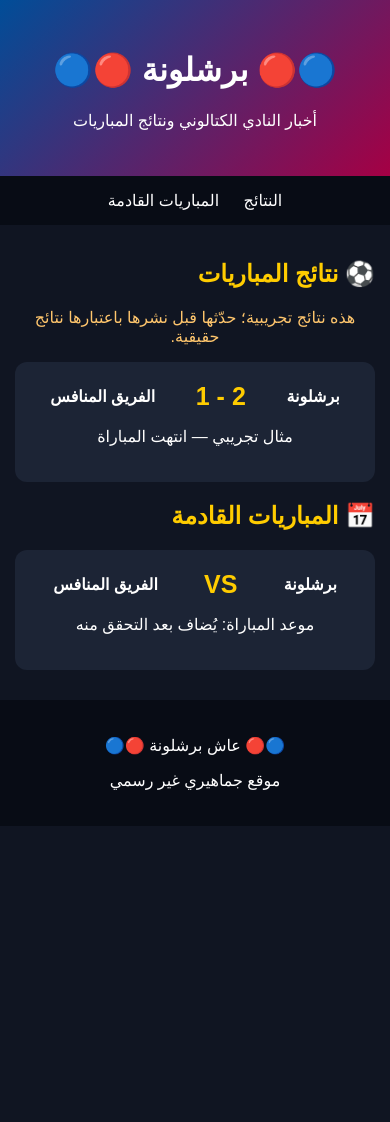
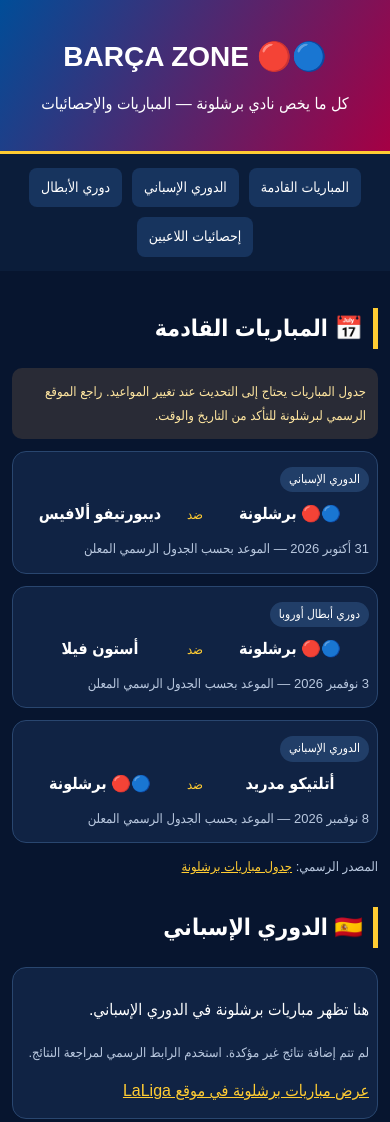
Before and after one commit to hwthmhmd0113-D/-barcelona-site, a plain HTML site: page index.html in a window 390 px wide. Shown: the top 1122 px of the page. Before the commit the page ends 844 px from the top, so only its background shows below. Drawn offline with Linux system fonts and the light colour scheme.

Commit message:
Update Barcelona website

```diff
--- a/index.html
+++ b/index.html
@@ -3,63 +3,188 @@
 <head>
 <meta charset="UTF-8">
 <meta name="viewport" content="width=device-width, initial-scale=1.0">
-<title>برشلونة | الموقع الجماهيري</title>
+<meta name="theme-color" content="#07152f">
+<title>Barça Zone | عالم برشلونة</title>
 
 <style>
+:root {
+  --blue: #0645a5;
+  --red: #a50044;
+  --bg: #07152f;
+  --card: #102344;
+  --text: #ffffff;
+  --muted: #b9c8df;
+  --gold: #ffcc33;
+}
+
+* {
+  box-sizing: border-box;
+}
+
 body {
   margin: 0;
-  font-family: Arial, sans-serif;
-  background: #101522;
+  font-family: Arial, Tahoma, sans-serif;
+  background: var(--bg);
+  color: var(--text);
+  line-height: 1.8;
+}
+
+header {
+  text-align: center;
+  padding: 32px 15px;
+  background: linear-gradient(120deg, #004d98, #a50044);
+  border-bottom: 3px solid var(--gold);
+}
+
+header h1 {
+  margin: 0;
+  font-size: clamp(28px, 6vw, 44px);
+}
+
+header p {
+  margin: 8px 0 0;
+}
+
+nav {
+  display: flex;
+  justify-content: center;
+  flex-wrap: wrap;
+  gap: 10px;
+  padding: 14px 8px;
+  background: #0b1d3a;
+  position: sticky;
+  top: 0;
+  z-index: 10;
+}
+
+nav a {
   color: white;
+  text-decoration: none;
+  padding: 7px 12px;
+  border-radius: 8px;
+  background: #17345e;
+  font-size: 14px;
 }
-header {
-  background: linear-gradient(135deg, #004d98, #a50044);
-  text-align: center;
-  padding: 30px 10px;
+
+nav a:hover {
+  background: var(--red);
 }
-header h1 { font-size: 32px; }
-nav {
-  background: #080c15;
-  padding: 15px;
+
+main {
+  max-width: 1000px;
+  margin: auto;
+  padding: 18px 12px;
+}
+
+section {
+  margin-bottom: 28px;
+  scroll-margin-top: 90px;
+}
+
+h2 {
+  border-right: 5px solid var(--gold);
+  padding-right: 10px;
+  font-size: 23px;
+}
+
+.card {
+  background: var(--card);
+  padding: 16px;
+  border-radius: 14px;
+  margin: 12px 0;
+  border: 1px solid #29466f;
+  overflow-wrap: anywhere;
+}
+
+.match {
+  display: grid;
+  grid-template-columns: 1fr auto 1fr;
+  align-items: center;
+  gap: 8px;
   text-align: center;
 }
-nav a {
-  color: white;
-  margin: 10px;
-  text-decoration: none;
-}
-main {
-  max-width: 650px;
-  margin: auto;
-  padding: 15px;
-}
-h2 { color: #ffcc00; }
-.match {
-  background: #1c2435;
-  border-radius: 12px;
-  padding: 20px;
-  margin: 15px 0;
-  text-align: center;
-}
-.teams {
-  display: flex;
-  justify-content: space-around;
-  align-items: center;
-  gap: 10px;
-}
-.score {
-  color: #ffcc00;
-  font-size: 25px;
+
+.team {
   font-weight: bold;
 }
+
+.vs {
+  color: var(--gold);
+  font-size: 13px;
+}
+
+.meta {
+  color: var(--muted);
+  font-size: 13px;
+  margin-top: 8px;
+}
+
+.badge {
+  display: inline-block;
+  padding: 2px 9px;
+  border-radius: 20px;
+  background: #213e68;
+  font-size: 12px;
+  margin-bottom: 8px;
+}
+
+table {
+  width: 100%;
+  border-collapse: collapse;
+  background: var(--card);
+  border-radius: 12px;
+  overflow: hidden;
+}
+
+th, td {
+  padding: 11px 8px;
+  text-align: center;
+  border-bottom: 1px solid #29466f;
+}
+
+th {
+  background: linear-gradient(90deg, var(--blue), var(--red));
+}
+
+td:first-child, th:first-child {
+  text-align: right;
+}
+
 .note {
-  color: #ffc66d;
-  text-align: center;
+  background: #292b36;
+  color: #ffe6a0;
+  padding: 12px;
+  border-radius: 10px;
+  font-size: 13px;
 }
+
 footer {
   text-align: center;
-  background: #080c15;
-  padding: 20px;
+  padding: 28px 12px;
+  margin-top: 30px;
+  background: linear-gradient(120deg, #0645a5, #a50044);
+  border-top: 3px solid var(--gold);
+}
+
+footer strong {
+  color: var(--gold);
+}
+
+footer .visca {
+  font-size: 22px;
+  font-weight: bold;
+  margin-top: 5px;
+}
+
+@media (max-width: 480px) {
+  th, td {
+    padding: 9px 5px;
+    font-size: 12px;
+  }
+
+  .card {
+    padding: 12px 8px;
+  }
 }
 </style>
 </head>
@@ -67,43 +192,142 @@
 <body>
 
 <header>
-  <h1>🔵🔴 برشلونة 🔴🔵</h1>
-  <p>أخبار النادي الكتالوني ونتائج المباريات</p>
+  <h1>🔵🔴 BARÇA ZONE</h1>
+  <p>كل ما يخص نادي برشلونة — المباريات والإحصائيات</p>
 </header>
 
 <nav>
-  <a href="#results">النتائج</a>
   <a href="#next">المباريات القادمة</a>
+  <a href="#laliga">الدوري الإسباني</a>
+  <a href="#ucl">دوري الأبطال</a>
+  <a href="#stats">إحصائيات اللاعبين</a>
 </nav>
 
 <main>
-  <h2 id="results">⚽ نتائج المباريات</h2>
-  <p class="note">هذه نتائج تجريبية؛ حدّثها قبل نشرها باعتبارها نتائج حقيقية.</p>
 
-  <div class="match">
-    <div class="teams">
-      <strong>برشلونة</strong>
-      <span class="score">2 - 1</span>
-      <strong>الفريق المنافس</strong>
-    </div>
-    <p>مثال تجريبي — انتهت المباراة</p>
+<section id="next">
+  <h2>📅 المباريات القادمة</h2>
+
+  <div class="note">
+    جدول المباريات يحتاج إلى التحديث عند تغيير المواعيد.
+    راجع الموقع الرسمي لبرشلونة للتأكد من التاريخ والوقت.
   </div>
 
-  <h2 id="next">📅 المباريات القادمة</h2>
+  <div class="card">
+    <span class="badge">الدوري الإسباني</span>
+    <div class="match">
+      <div class="team">🔵🔴 برشلونة</div>
+      <div class="vs">ضد</div>
+      <div class="team">ديبورتيفو ألافيس</div>
+    </div>
+    <div class="meta">31 أكتوبر 2026 — الموعد بحسب الجدول الرسمي المعلن</div>
+  </div>
 
-  <div class="match">
-    <div class="teams">
-      <strong>برشلونة</strong>
-      <span class="score">VS</span>
-      <strong>الفريق المنافس</strong>
+  <div class="card">
+    <span class="badge">دوري أبطال أوروبا</span>
+    <div class="match">
+      <div class="team">🔵🔴 برشلونة</div>
+      <div class="vs">ضد</div>
+      <div class="team">أستون فيلا</div>
     </div>
-    <p>موعد المباراة: يُضاف بعد التحقق منه</p>
+    <div class="meta">3 نوفمبر 2026 — الموعد بحسب الجدول الرسمي المعلن</div>
   </div>
+
+  <div class="card">
+    <span class="badge">الدوري الإسباني</span>
+    <div class="match">
+      <div class="team">أتلتيكو مدريد</div>
+      <div class="vs">ضد</div>
+      <div class="team">🔵🔴 برشلونة</div>
+    </div>
+    <div class="meta">8 نوفمبر 2026 — الموعد بحسب الجدول الرسمي المعلن</div>
+  </div>
+
+  <p class="meta">
+    المصدر الرسمي:
+    <a href="https://www.fcbarcelona.com/en/football/first-team/schedule"
+       target="_blank" rel="noopener" style="color:#ffcc33">
+      جدول مباريات برشلونة
+    </a>
+  </p>
+</section>
+
+<section id="laliga">
+  <h2>🇪🇸 الدوري الإسباني</h2>
+
+  <div class="card">
+    <p>هنا تظهر مباريات برشلونة في الدوري الإسباني.</p>
+    <p class="meta">
+      لم تتم إضافة نتائج غير مؤكدة. استخدم الرابط الرسمي لمراجعة النتائج.
+    </p>
+    <a href="https://www.laliga.com/clubes/fc-barcelona/proximos-partidos"
+       target="_blank" rel="noopener" style="color:#ffcc33">
+      عرض مباريات برشلونة في موقع LaLiga
+    </a>
+  </div>
+</section>
+
+<section id="ucl">
+  <h2>🏆 دوري أبطال أوروبا</h2>
+
+  <div class="card">
+    <p>تابع مباريات برشلونة الأوروبية ومواعيدها.</p>
+    <a href="https://www.uefa.com/uefachampionsleague/clubs/50080/matches/"
+       target="_blank" rel="noopener" style="color:#ffcc33">
+      جدول برشلونة على موقع UEFA الرسمي
+    </a>
+  </div>
+</section>
+
+<section id="stats">
+  <h2>📊 إحصائيات لاعبي برشلونة</h2>
+
+  <div class="note">
+    هذه الخانات جاهزة لإضافة الإحصائيات الحقيقية.
+    لا تعرض أرقاماً حالية لأنها لم تُربط بعد بقاعدة بيانات موثوقة.
+    أدخل أهداف وأسيستات كل بطولة بشكل منفصل، ولا تخلط مباريات الكؤوس
+    أو المباريات الودية مع الدوري الإسباني ودوري الأبطال.
+  </div>
+
+  <h3>🇪🇸 الدوري الإسباني</h3>
+  <div style="overflow-x:auto">
+    <table>
+      <thead>
+        <tr>
+          <th>اللاعب</th>
+          <th>الأهداف</th>
+          <th>الأسيستات</th>
+        </tr>
+      </thead>
+      <tbody id="laligaStats">
+        <tr><td colspan="3">لم تُحمّل الإحصائيات بعد</td></tr>
+      </tbody>
+    </table>
+  </div>
+
+  <h3>🏆 دوري أبطال أوروبا</h3>
+  <div style="overflow-x:auto">
+    <table>
+      <thead>
+        <tr>
+          <th>اللاعب</th>
+          <th>الأهداف</th>
+          <th>الأسيستات</th>
+        </tr>
+      </thead>
+      <tbody id="uclStats">
+        <tr><td colspan="3">لم تُحمّل الإحصائيات بعد</td></tr>
+      </tbody>
+    </table>
+  </div>
+</section>
+
 </main>
 
 <footer>
-  <p>🔵🔴 عاش برشلونة 🔴🔵</p>
-  <p>موقع جماهيري غير رسمي</p>
+  <div>تم التطوير بواسطة <strong>حوته</strong></div>
+  <div class="visca">🔵🔴 Visca Barça! 🔴🔵</div>
+  <div class="meta">Força Barça ❤️💙</div>
 </footer>
 
 </body>
```
